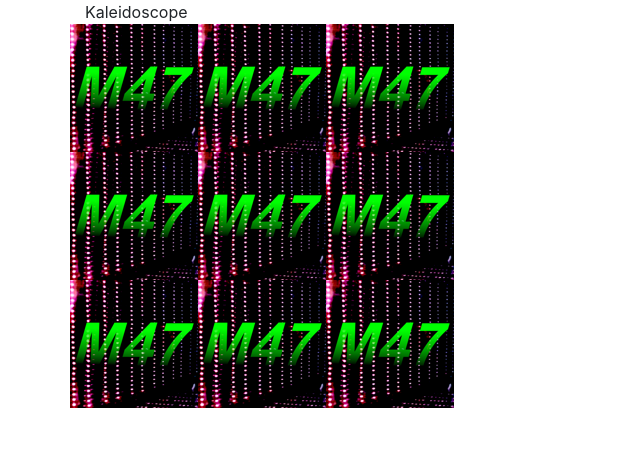
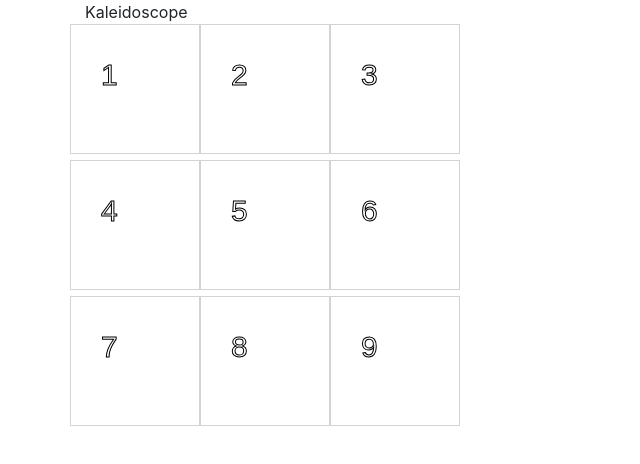
Before and after one commit to fstreich/marie47esp32, an Angular app in the folder blinkfinity/: page / in a window 1280 px wide. Shown: the top 464 px of the page, without its empty margins (0-640 px from the left). Built offline with nearby package versions, Linux system fonts and the light colour scheme.

Commit message:
Canvases for homescreen thumbnails

```diff
--- a/blinkfinity/src/app/app.component.html
+++ b/blinkfinity/src/app/app.component.html
@@ -2,35 +2,35 @@
 	{{installation}}
 	<div class="row">
 		<div class="span4">
-	  		<app-thumbnail></app-thumbnail>
+	  		<app-thumbnail number="1"></app-thumbnail>
 	  	</div>
 		<div class="span4">
-	  		<app-thumbnail></app-thumbnail>
+	  		<app-thumbnail number="2"></app-thumbnail>
 	  	</div>
 	  	<div class="span4">
-	  		<app-thumbnail></app-thumbnail>
+	  		<app-thumbnail number="3"></app-thumbnail>
 	  	</div>
 	</div>
 	<div class="row">
 		<div class="span4">
-	  		<app-thumbnail></app-thumbnail>
+	  		<app-thumbnail number="4"></app-thumbnail>
 	  	</div>
 		<div class="span4">
-	  		<app-thumbnail></app-thumbnail>
+	  		<app-thumbnail  number="5"></app-thumbnail>
 	  	</div>
 	  	<div class="span4">
-	  		<app-thumbnail></app-thumbnail>
+	  		<app-thumbnail number="6"></app-thumbnail>
 	  	</div>
 	</div>
 	<div class="row">
 		<div class="span4">
-	  		<app-thumbnail></app-thumbnail>
+	  		<app-thumbnail  number="7"></app-thumbnail>
 	  	</div>
 		<div class="span4">
-	  		<app-thumbnail></app-thumbnail>
+	  		<app-thumbnail number="8"></app-thumbnail>
 	  	</div>
 	  	<div class="span4">
-	  		<app-thumbnail></app-thumbnail>
+	  		<app-thumbnail number="9"></app-thumbnail>
 	  	</div>
 	</div>
 </div>
--- a/blinkfinity/src/app/thumbnail/thumbnail.component.html
+++ b/blinkfinity/src/app/thumbnail/thumbnail.component.html
@@ -1 +1,3 @@
-<img src="assets/images/icons/icon-128x128.png" />
+<!-- <img src="assets/images/icons/icon-128x128.png" /> -->
+
+<canvas #myCanvas class="margin-right : 10px" width="128" height="128" style="border:1px solid #d3d3d3;">
--- a/blinkfinity/src/app/thumbnail/thumbnail.component.ts
+++ b/blinkfinity/src/app/thumbnail/thumbnail.component.ts
@@ -1,16 +1,31 @@
-import { Component, OnInit } from '@angular/core';
+import { Component, OnInit, ViewChild, Input, ElementRef, AfterViewInit } from '@angular/core';
 
 @Component({
   selector: 'app-thumbnail',
   templateUrl: './thumbnail.component.html',
   styleUrls: ['./thumbnail.component.css']
 })
-export class ThumbnailComponent implements OnInit {
+export class ThumbnailComponent implements AfterViewInit {
+
+  @ViewChild('myCanvas', {static: false}) myCanvas;
+  @Input() number: number;
+
+
+  public context : CanvasRenderingContext2D;
 
   constructor() { }
 
-  ngOnInit(): void {
-  	console.log("Hello from thumbnail!")
+  ngAfterViewInit(): void {
+  	// let canvas = this.myCanvas;
+  	// console.log("canvas:",canvas);
+
+  	console.log()
+
+    let canvas = this.myCanvas.nativeElement;
+
+    this.context = canvas.getContext('2d');
+    this.context.font = "30px Arial";
+	this.context.strokeText(""+this.number,30,60);
   }
 
 }
```
